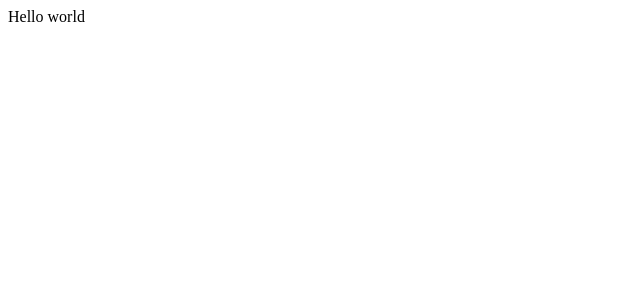
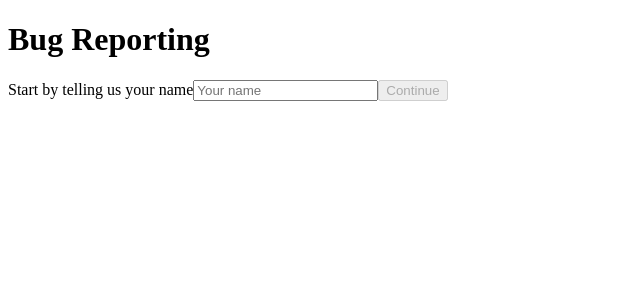
Before and after one commit to significa/significa-bug-reporter, a Next.js app: page / in a window 1280 px wide. Shown: the top 300 px of the page, without its empty margins (0-640 px from the left). Built offline with nearby package versions, Linux system fonts and the light colour scheme.

Commit message:
feat: store and structure

```diff
--- a/package.json
+++ b/package.json
@@ -23,7 +23,8 @@
   "dependencies": {
     "next": "^11.1.2",
     "react": "^17.0.2",
-    "react-dom": "^17.0.2"
+    "react-dom": "^17.0.2",
+    "zustand": "^3.5.10"
   },
   "devDependencies": {
     "@commitlint/cli": "^13.1.0",
--- /dev/null
+++ b/src/components/AddTeam.tsx
@@ -0,0 +1,47 @@
+import { useState } from 'react'
+
+type AddTeamProps = {
+  onAdd: (team: { code: string; label: string }) => void
+  onCancel: () => void
+}
+
+export const AddTeam = ({ onCancel, onAdd }: AddTeamProps): JSX.Element => {
+  const [code, setCode] = useState('')
+  const [label, setLabel] = useState('')
+
+  /**
+   * TODO: Validate team code
+   * On code paste, check if team exists and load appropriate data.
+   * Pre-fill team label with team name.
+   *
+   * Only allow to submit when data was successfully loaded.
+   */
+
+  return (
+    <div>
+      <h2>Add team</h2>
+      <p>
+        Paste in the code provided and add a label so you can easily identify
+        this team
+      </p>
+      <label htmlFor="code">Code</label>
+      <input
+        id="code"
+        type="text"
+        placeholder="Paste in the code"
+        value={code}
+        onChange={(e) => setCode(e.currentTarget.value)}
+      />
+      <label htmlFor="label">Label</label>
+      <input
+        id="label"
+        type="text"
+        placeholder="Type in a label so you can identify this team"
+        value={label}
+        onChange={(e) => setLabel(e.currentTarget.value)}
+      />
+      <button onClick={() => onAdd({ code, label })}>Add team</button>
+      <button onClick={onCancel}>Cancel</button>
+    </div>
+  )
+}
--- /dev/null
+++ b/src/components/Form.tsx
@@ -0,0 +1,50 @@
+import { useStore } from 'lib/store'
+
+type FormProps = {
+  onAddTeam: () => void
+}
+export const Form = ({ onAddTeam }: FormProps): JSX.Element | null => {
+  const teams = useStore((state) => state.teams)
+  const [selectedTeam, selectTeam] = useStore((state) => [
+    state.selectedTeam,
+    state.selectTeam,
+  ])
+
+  if (teams.length === 0) {
+    return null
+  }
+
+  return (
+    <form>
+      <div>
+        <label htmlFor="team">Team</label>
+        <select
+          name="team"
+          id="team"
+          value={selectedTeam || 'no-team'}
+          onChange={(e) => {
+            if (teams.some((team) => team.code === e.currentTarget.value)) {
+              selectTeam(e.currentTarget.value)
+            }
+          }}
+        >
+          <option disabled value="no-team">
+            Select a team
+          </option>
+          {teams.map((team) => (
+            <option key={team.code} value={team.code}>
+              {team.label}
+            </option>
+          ))}
+        </select>
+        <button type="button" onClick={onAddTeam}>
+          Add another team
+        </button>
+      </div>
+
+      {/* TODO: Rest of form */}
+
+      <button type="submit">Report</button>
+    </form>
+  )
+}
--- /dev/null
+++ b/src/components/Login.tsx
@@ -0,0 +1,29 @@
+import { useState } from 'react'
+
+import { useStore } from 'lib/store'
+
+export const Login = (): JSX.Element => {
+  const [name, setName] = useState('')
+  const login = useStore((state) => state.login)
+
+  return (
+    <form
+      onSubmit={(e) => {
+        e.preventDefault()
+        login(name)
+      }}
+    >
+      <label htmlFor="name">Start by telling us your name</label>
+      <input
+        type="text"
+        id="name"
+        placeholder="Your name"
+        value={name}
+        onChange={(e) => setName(e.currentTarget.value)}
+      />
+      <button type="submit" disabled={name.length < 2}>
+        Continue
+      </button>
+    </form>
+  )
+}
--- /dev/null
+++ b/src/components/Main.tsx
@@ -0,0 +1,38 @@
+import { useState } from 'react'
+
+import { useStore } from 'lib/store'
+
+import { AddTeam } from './AddTeam'
+import { Form } from './Form'
+
+export const Main = (): JSX.Element => {
+  const [addingTeam, setAddingTeam] = useState(false)
+  const addTeam = useStore((state) => state.addTeam)
+  const teams = useStore((state) => state.teams)
+
+  return (
+    <>
+      {addingTeam && (
+        <AddTeam
+          onCancel={() => setAddingTeam(false)}
+          onAdd={(team) => {
+            addTeam(team)
+            setAddingTeam(false)
+          }}
+        />
+      )}
+      {teams.length === 0 ? (
+        <div>
+          <h2>You have no teams</h2>
+          <p>
+            Ask your Project Manager for your team’s code so you can start
+            reporting directly
+          </p>
+          <button onClick={() => setAddingTeam(true)}>Add Team</button>
+        </div>
+      ) : (
+        <Form onAddTeam={() => setAddingTeam(true)} />
+      )}
+    </>
+  )
+}
--- /dev/null
+++ b/src/components/UserCard.tsx
@@ -0,0 +1,52 @@
+import { useEffect, useState } from 'react'
+
+import { useStore } from 'lib/store'
+
+export const UserCard = (): JSX.Element | null => {
+  const [loggingOut, setLoggingOut] = useState(false)
+  const user = useStore((state) => state.user)
+  const logout = useStore((state) => state.logout)
+
+  useEffect(
+    function autoCancel() {
+      let timeout: NodeJS.Timeout
+      if (loggingOut) {
+        timeout = setTimeout(() => {
+          setLoggingOut(false)
+        }, 2000)
+      }
+
+      return () => {
+        clearTimeout(timeout)
+      }
+    },
+    [loggingOut]
+  )
+
+  if (!user) return null
+
+  return (
+    <div>
+      <p>Reporting as</p>
+      <h2>{user}</h2>
+      {!loggingOut ? (
+        <button
+          onClick={(e) => {
+            e.preventDefault()
+            setLoggingOut(true)
+          }}
+        >
+          Log out
+        </button>
+      ) : (
+        <button
+          onClick={() => {
+            logout()
+          }}
+        >
+          Are you sure? Click to continue
+        </button>
+      )}
+    </div>
+  )
+}
--- /dev/null
+++ b/src/lib/store.ts
@@ -0,0 +1,57 @@
+import create from 'zustand'
+import { persist } from 'zustand/middleware'
+
+type Team = { label: string; code: string }
+type StoreState = {
+  user: null | string
+  teams: Team[]
+  selectedTeam: string | null
+  login: (name: string) => void
+  logout: () => void
+  addTeam: (team: Team) => void
+  selectTeam: (code: string) => void
+  removeTeam: (code: string) => void
+}
+
+export const useStore = create<StoreState>(
+  persist(
+    (set) => ({
+      user: null,
+      teams: [],
+      selectedTeam: null,
+      login: (name: string) => {
+        set(() => ({ user: name }))
+      },
+      logout: () => {
+        set(() => ({ user: null, teams: [], selectedTeam: null }))
+      },
+      addTeam: (team: Team) => {
+        set((state) => ({
+          teams: [...state.teams, team],
+          selectedTeam: team.code,
+        }))
+      },
+      selectTeam: (code: string) => {
+        set(() => ({ selectedTeam: code }))
+      },
+      removeTeam: (code: string) => {
+        set((state) => {
+          let selectedTeam: StoreState['selectedTeam'] = state.selectedTeam
+
+          // If the team being removed is the selected one, select the first team
+          if (selectedTeam && selectedTeam === code) {
+            selectedTeam = state.teams.length > 0 ? state.teams[0].code : null
+          }
+
+          return {
+            teams: state.teams.filter((team) => team.code !== code),
+            selectedTeam: null,
+          }
+        })
+      },
+    }),
+    {
+      name: '_significa_bug_reporter_',
+    }
+  )
+)
--- a/src/pages/index.tsx
+++ b/src/pages/index.tsx
@@ -1,5 +1,41 @@
-import React from 'react'
+import React, { useEffect, useState } from 'react'
 
-const IndexPage: React.FC = () => <div>Hello world</div>
+import { Login } from 'components/Login'
+import { Main } from 'components/Main'
+import { UserCard } from 'components/UserCard'
+import { useStore } from 'lib/store'
+
+const IndexPage: React.FC = () => {
+  const [mounted, setMounted] = useState(false)
+  const user = useStore((state) => state.user)
+
+  useEffect(() => {
+    setMounted(true)
+  }, [])
+
+  if (!mounted) return null
+
+  return (
+    <Layout>
+      {user ? (
+        <>
+          <UserCard />
+          <Main />
+        </>
+      ) : (
+        <Login />
+      )}
+    </Layout>
+  )
+}
+
+const Layout: React.FC = ({ children }) => {
+  return (
+    <div>
+      <h1>Bug Reporting</h1>
+      {children}
+    </div>
+  )
+}
 
 export default IndexPage
```
Also changed, not shown: tsconfig.json (+6 -1 lines), .eslintrc.json, 1 other file (tests, documents, lock files or other folders).
